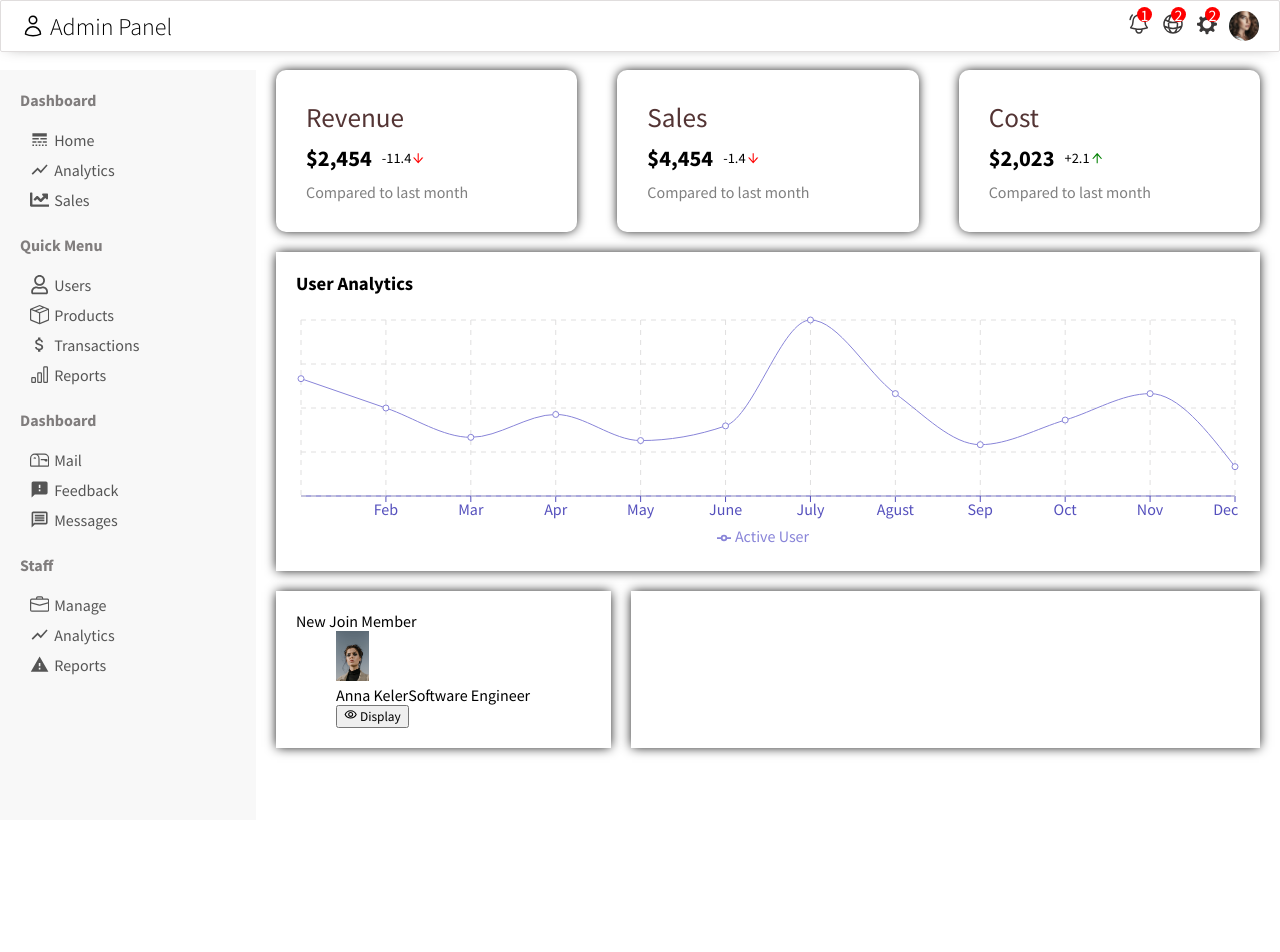
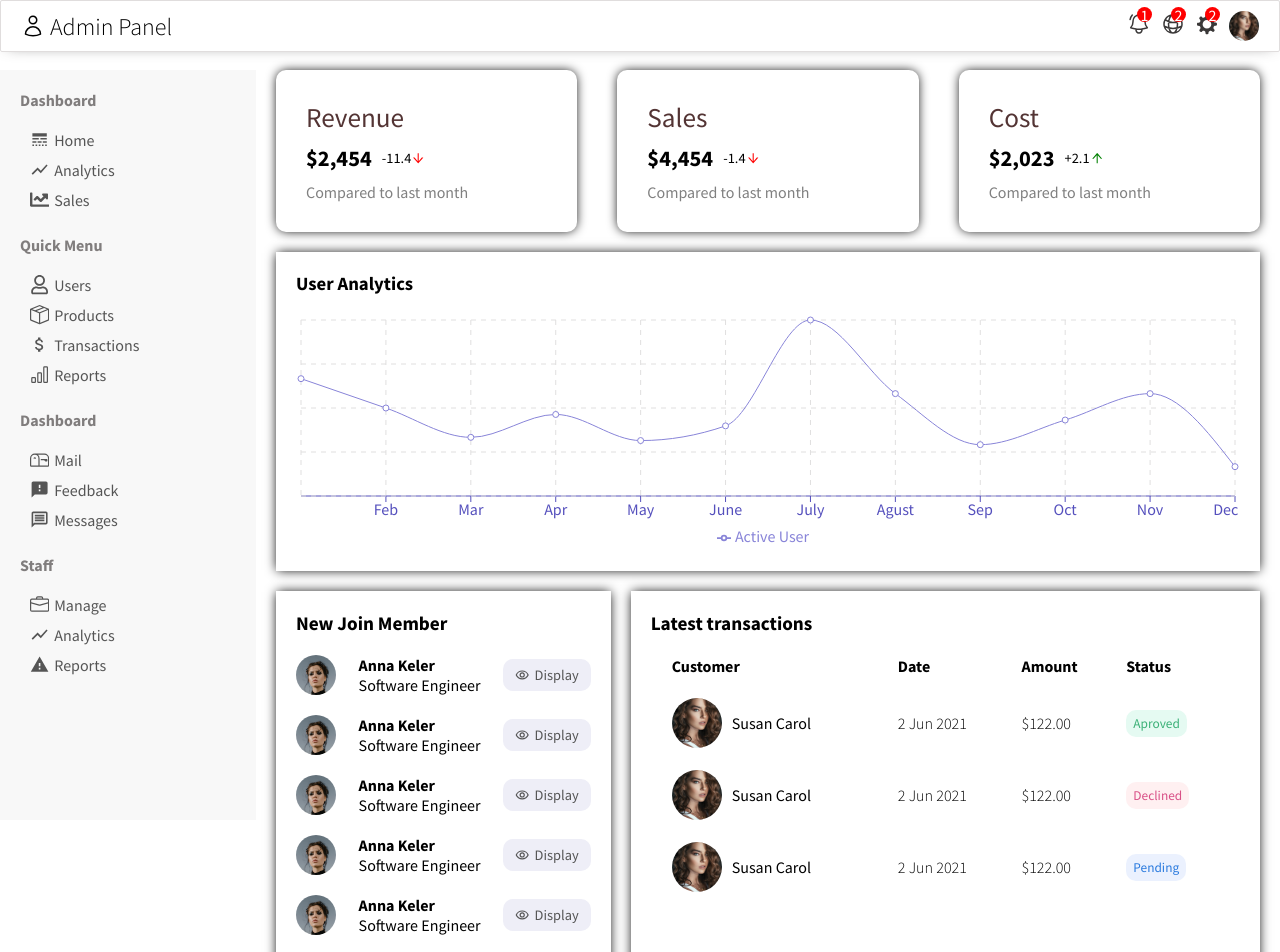
Before and after one commit to lapadatovic/ReactAdminDashboard, a React (Create React App) app in the folder admin-dashboard/: page / in a window 1280 px wide. Shown: the top 952 px of the page. Before the commit the page ends 820 px from the top, so only its background shows below. Built offline with nearby package versions, Linux system fonts and the light colour scheme.

Commit message:
Finished widgets and Home page

```diff
--- a/admin-dashboard/src/components/widgetLarge/WidgetLarge.js
+++ b/admin-dashboard/src/components/widgetLarge/WidgetLarge.js
@@ -1,9 +1,53 @@
 import React from 'react'
 import './widgetLarge.css'
 export default function WidgetLarge() {
+  const Button = ({type}) => {
+    return <button className={'widget-large-button '+ type}>{type}</button>
+  }
   return (
     <div className='widget-large-container'>
-
+      <h3 className="widget-large-title">Latest transactions</h3>
+      <table className="widget-large-table">
+        <tr className="widget-large-tr">
+          <th className="widget-large-th">Customer</th>
+          <th className="widget-large-th">Date</th>
+          <th className="widget-large-th">Amount</th>
+          <th className="widget-large-th">Status</th>
+        </tr>
+        <tr className="widget-large-tr">
+          <td className="widget-large-user">
+            <img src="/assets/person/8.jpeg" alt="" className="widget-large-img" />
+            <span className="widget-large-name">Susan Carol</span>
+          </td>
+          <td className="widget-large-date">2 Jun 2021</td>
+          <td className="widget-large-amount">$122.00</td>
+          <td className="widget-large-status">
+            <Button type="Aproved" />
+          </td>
+        </tr>
+        <tr className="widget-large-tr">
+          <td className="widget-large-user">
+            <img src="/assets/person/8.jpeg" alt="" className="widget-large-img" />
+            <span className="widget-large-name">Susan Carol</span>
+          </td>
+          <td className="widget-large-date">2 Jun 2021</td>
+          <td className="widget-large-amount">$122.00</td>
+          <td className="widget-large-status">
+            <Button type="Declined" />
+          </td>
+        </tr>
+        <tr className="widget-large-tr">
+          <td className="widget-large-user">
+            <img src="/assets/person/8.jpeg" alt="" className="widget-large-img" />
+            <span className="widget-large-name">Susan Carol</span>
+          </td>
+          <td className="widget-large-date">2 Jun 2021</td>
+          <td className="widget-large-amount">$122.00</td>
+          <td className="widget-large-status">
+            <Button type="Pending" />
+          </td>
+        </tr>
+      </table>
     </div>
   )
 }
--- a/admin-dashboard/src/components/widgetLarge/widgetLarge.css
+++ b/admin-dashboard/src/components/widgetLarge/widgetLarge.css
@@ -4,3 +4,55 @@
     box-shadow: 0px 0px 11px -1px #000000;
     padding: 20px;
 }
+
+.widget-large-title {
+    font-size: 1.2rem;
+    font-weight: 600;
+}
+
+.widget-large-img {
+    height: 50px;
+    width: 50px;
+    border-radius: 50%;
+    object-fit: cover;
+    margin-right: 10px;
+}
+
+.widget-large-button {
+    padding: 5px 7px;
+    border: none;
+    border-radius: 10px;
+}
+
+.widget-large-button.Aproved {
+    background-color: #e5faf2;
+    color: #3bb077;
+}
+
+.widget-large-button.Declined {
+    background-color: #fff0f1;
+    color: #d95087;
+}
+
+.widget-large-button.Pending {
+    background-color: #ebf1fe;
+    color: #2a7ade;
+}
+
+.widget-large-table{
+    width: 100%;
+    border-spacing: 20px;
+}
+
+.widget-large-th{
+    text-align: left;
+}
+
+.widget-large-user {
+    display: flex;
+    align-items: center;
+}
+
+.widget-large-date, .widget-large-amount {
+    font-weight: 300;
+}
--- a/admin-dashboard/src/components/widgetSmall/WidgetSmall.js
+++ b/admin-dashboard/src/components/widgetSmall/WidgetSmall.js
@@ -6,15 +6,46 @@ export default function WidgetSmall() {
     <div className='widget-small-container'>
         <span className="widget-small-title"> New Join Member</span>
         <ul className="widget-small-list">
-            <li className="widget-list-item">
+            <li className="widget-small-list-item">
                 <img className="widget-small-img" src="/assets/person/1.jpeg" alt="" />
                 <div className="widget-small-user">
                     <span className="widget-small-username">Anna Keler</span>
-                    <span className="widget-small-title">Software Engineer</span>
-                    <button className="small-button"> <MdOutlineVisibility/> Display</button>
+                    <span className="widget-small-position">Software Engineer</span>
                </div>
+               <button className="widget-small-button"> <MdOutlineVisibility className='widget-small-visibility-icon'/> Display</button>
             </li>
-
+            <li className="widget-small-list-item">
+                <img className="widget-small-img" src="/assets/person/1.jpeg" alt="" />
+                <div className="widget-small-user">
+                    <span className="widget-small-username">Anna Keler</span>
+                    <span className="widget-small-position">Software Engineer</span>
+               </div>
+               <button className="widget-small-button"> <MdOutlineVisibility className='widget-small-visibility-icon'/> Display</button>
+            </li>
+            <li className="widget-small-list-item">
+                <img className="widget-small-img" src="/assets/person/1.jpeg" alt="" />
+                <div className="widget-small-user">
+                    <span className="widget-small-username">Anna Keler</span>
+                    <span className="widget-small-position">Software Engineer</span>
+               </div>
+               <button className="widget-small-button"> <MdOutlineVisibility className='widget-small-visibility-icon'/> Display</button>
+            </li>
+            <li className="widget-small-list-item">
+                <img className="widget-small-img" src="/assets/person/1.jpeg" alt="" />
+                <div className="widget-small-user">
+                    <span className="widget-small-username">Anna Keler</span>
+                    <span className="widget-small-position">Software Engineer</span>
+               </div>
+               <button className="widget-small-button"> <MdOutlineVisibility className='widget-small-visibility-icon'/> Display</button>
+            </li>
+            <li className="widget-small-list-item">
+                <img className="widget-small-img" src="/assets/person/1.jpeg" alt="" />
+                <div className="widget-small-user">
+                    <span className="widget-small-username">Anna Keler</span>
+                    <span className="widget-small-position">Software Engineer</span>
+               </div>
+               <button className="widget-small-button"> <MdOutlineVisibility className='widget-small-visibility-icon'/> Display</button>
+            </li>
         </ul>
     </div>
   )
--- a/admin-dashboard/src/components/widgetSmall/widgetSmall.css
+++ b/admin-dashboard/src/components/widgetSmall/widgetSmall.css
@@ -7,5 +7,52 @@
 }
 
 .widget-small-img {
-    height: 50px;
+    height: 40px;
+    width: 40px;
+    border-radius: 50%;
+    object-fit: cover;
 }
+
+.widget-small-list {
+    margin: 0;
+    padding: 0;
+    list-style: none;
+}
+
+.widget-small-list-item{
+    display: flex;
+    align-items: center;
+    justify-content: space-between;
+    margin: 20px 0px;
+}
+
+.widget-small-user {
+    display: flex;
+    flex-direction: column;
+}
+
+.widget-small-username {
+    font-weight: 600;
+}
+
+.widget-small-title {
+    font-size: 1.2rem;
+    font-weight: 600;
+}
+
+.widget-small-button{
+    display: flex;
+    align-items: center;
+    border: none;
+    border-radius: 10px;
+    padding: 7px 12px;
+    font-size: .9rem;
+    cursor: pointer;
+    background-color: #eeeef7;
+    color: #555;
+}
+
+.widget-small-visibility-icon {
+    color: #555 !important;
+    margin-right: 5px;
+}
```
